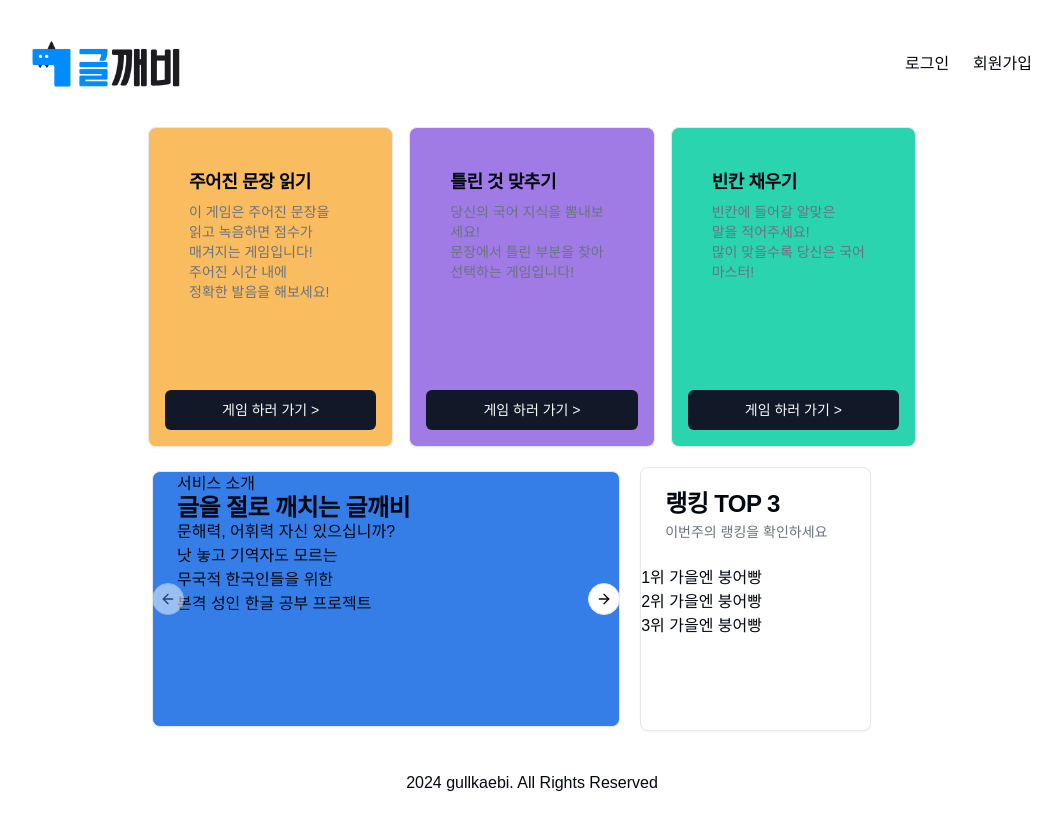
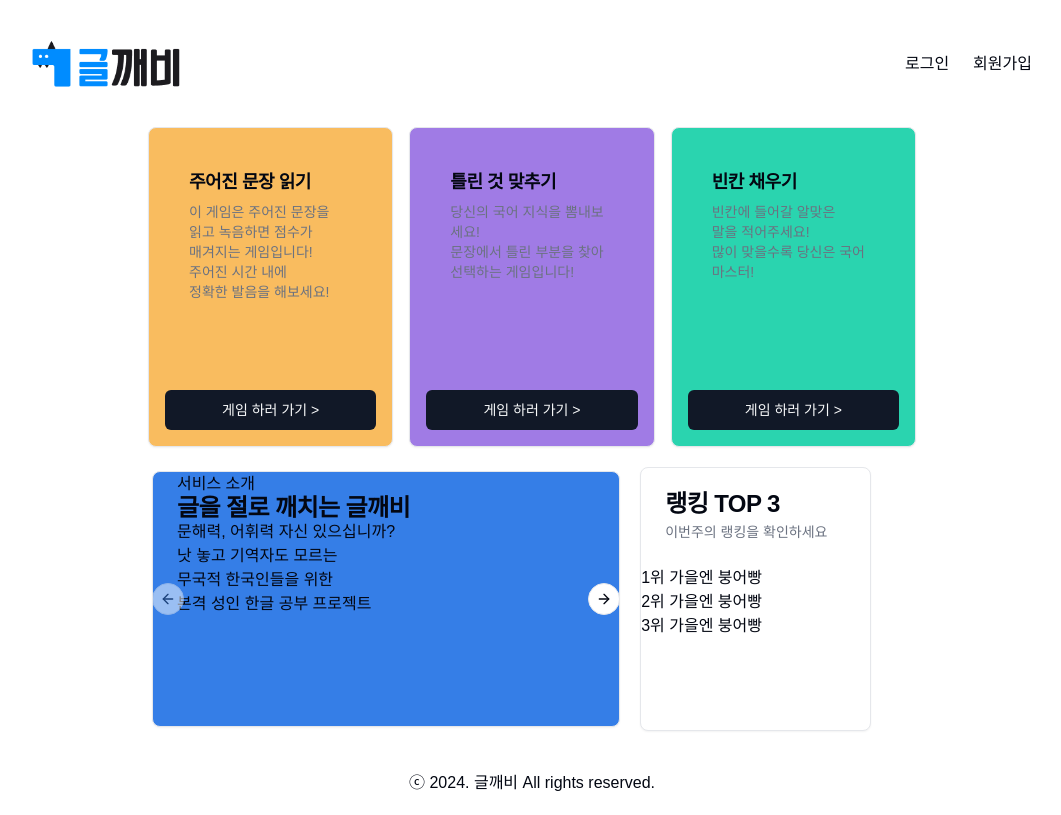
Before and after one commit to dev-rjw/geul-kkae-bi, a Next.js app: page / in a window 1280 px wide. Shown: the whole page, without its empty margins (108-1169 px from the left). Built offline with nearby package versions, Linux system fonts and the light colour scheme; no server answers.

Commit message:
feat: merge

```diff
--- a/src/components/Footer.tsx
+++ b/src/components/Footer.tsx
@@ -1,7 +1,7 @@
 import React from 'react';
 
 const Footer = () => {
-  return <div className='justify-self-center mt-10 mb-5'>2024 gullkaebi. All Rights Reserved</div>;
+  return <div className='justify-self-center mt-10 mb-5'>ⓒ 2024. 글깨비 All rights reserved.</div>;
 };
 
 export default Footer;
```
